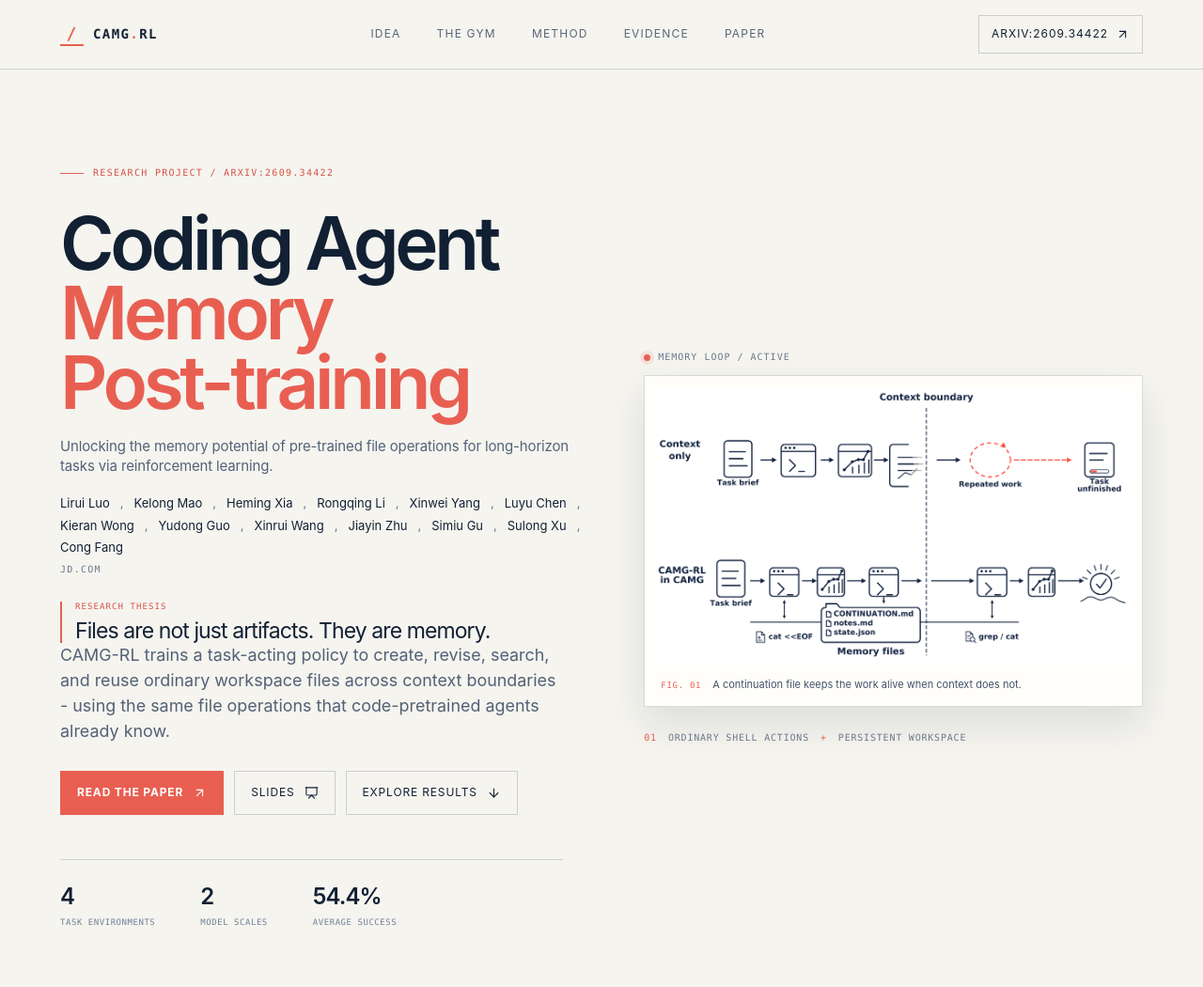
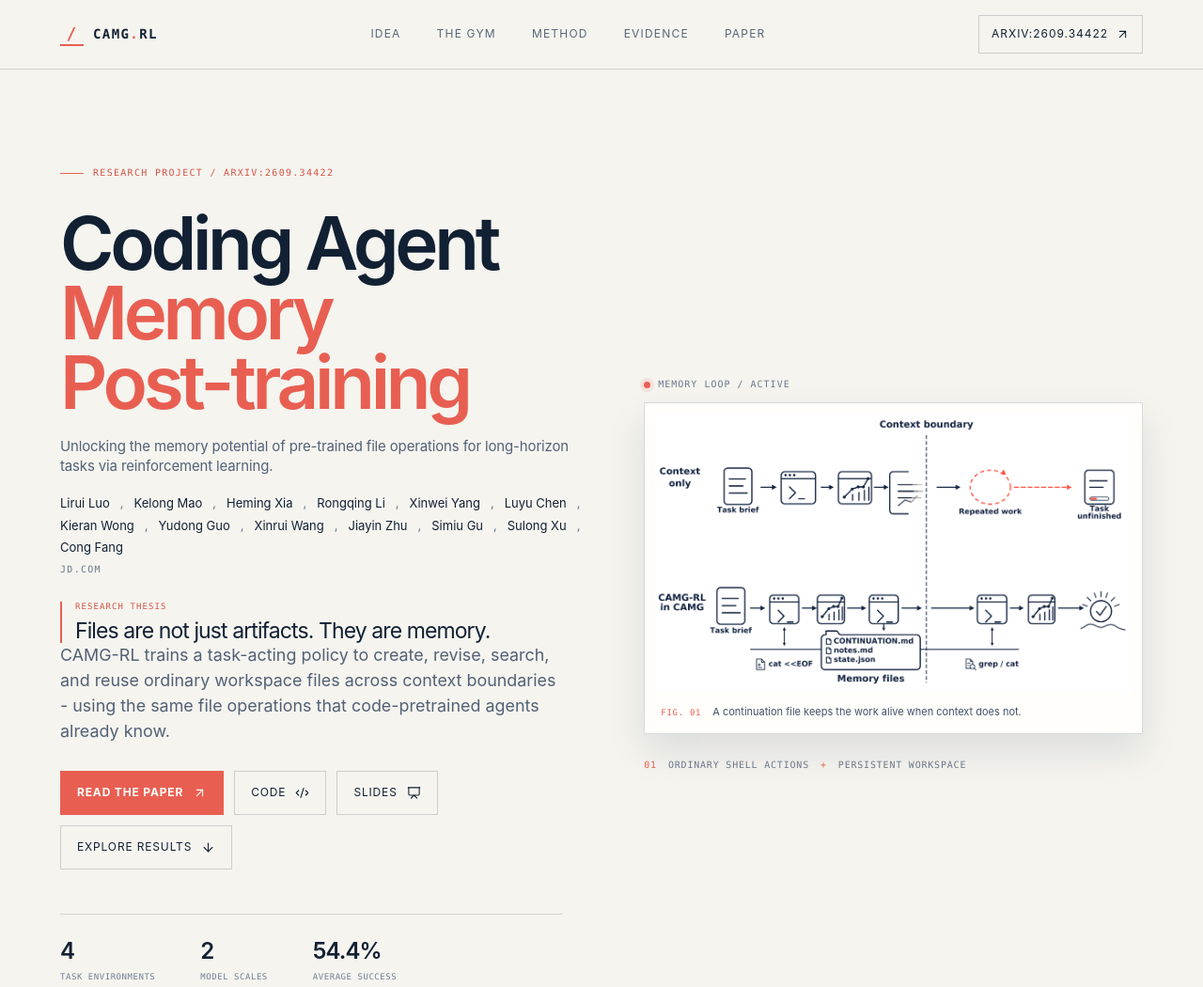
Before and after one commit to liruiluo/agentmemorygym, a plain HTML site: page index.html in a window 1280 px wide. Shown: the top 1050 px of the page at 94% size. Drawn offline with nearby package versions, Linux system fonts and the light colour scheme.

Commit message:
Link the official CodingAgentMemoryGym code repository

```diff
--- a/index.html
+++ b/index.html
@@ -47,6 +47,7 @@
             </p>
             <div class="hero-actions">
               <a class="button button-primary" href="https://arxiv.org/abs/2609.34422" target="_blank" rel="noreferrer">Read the paper <i data-lucide="arrow-up-right" aria-hidden="true"></i></a>
+              <a class="button button-quiet" href="https://github.com/jd-opensource/CodingAgentMemoryGym" target="_blank" rel="noopener noreferrer">Code <i data-lucide="code-2" aria-hidden="true"></i></a>
               <a class="button button-quiet" href="assets/slides/coding-agent-memory-post-training-slides.pdf" target="_blank" rel="noopener noreferrer">Slides <i data-lucide="presentation" aria-hidden="true"></i></a>
               <a class="button button-quiet" href="#evidence">Explore results <i data-lucide="arrow-down" aria-hidden="true"></i></a>
             </div>
@@ -200,7 +201,7 @@
         <section id="paper" class="section section-pad paper-section">
           <div class="paper-card reveal">
             <div class="paper-card-main"><p class="eyebrow"><span class="eyebrow-line"></span> Project release</p><h2>Coding Agent Memory Post-training</h2><p class="paper-long-title">Unlocking the memory potential of pre-trained file operations for long-horizon tasks via reinforcement learning.</p><div class="paper-meta"><span>CAMG / CAMG-RL</span><span>Qwen3.5-4B / 9B</span><span>Agentic RL</span></div></div>
-            <div class="paper-card-actions"><a class="button button-primary" href="assets/paper.pdf" target="_blank" rel="noreferrer">Read PDF <i data-lucide="arrow-up-right" aria-hidden="true"></i></a><a class="button button-outline" href="assets/slides/coding-agent-memory-post-training-slides.pdf" target="_blank" rel="noopener noreferrer">Slides <i data-lucide="presentation" aria-hidden="true"></i></a><button class="button button-outline" id="copy-citation" type="button"><i data-lucide="copy" aria-hidden="true"></i><span>Copy citation</span></button><span class="release-note">Code release: preparing the public snapshot.</span></div>
+            <div class="paper-card-actions"><a class="button button-primary" href="assets/paper.pdf" target="_blank" rel="noreferrer">Read PDF <i data-lucide="arrow-up-right" aria-hidden="true"></i></a><a class="button button-outline" href="assets/slides/coding-agent-memory-post-training-slides.pdf" target="_blank" rel="noopener noreferrer">Slides <i data-lucide="presentation" aria-hidden="true"></i></a><button class="button button-outline" id="copy-citation" type="button"><i data-lucide="copy" aria-hidden="true"></i><span>Copy citation</span></button><a class="button button-outline" href="https://github.com/jd-opensource/CodingAgentMemoryGym" target="_blank" rel="noopener noreferrer">Code <i data-lucide="code-2" aria-hidden="true"></i></a></div>
           </div>
           <div class="footer-line"><span>CAMG-RL / 2026</span><span>File memory for long-horizon agents</span><a href="#top">Back to top <i data-lucide="arrow-up" aria-hidden="true"></i></a></div>
         </section>
```
Also changed, not shown: 1 other file.
